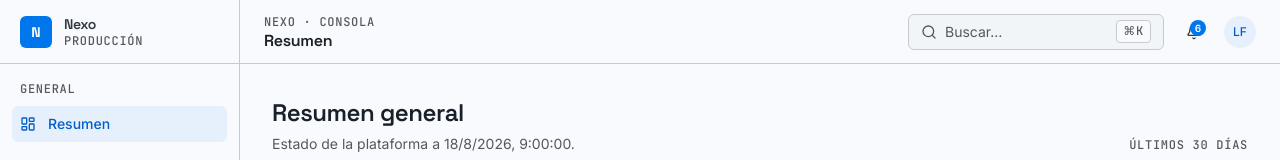
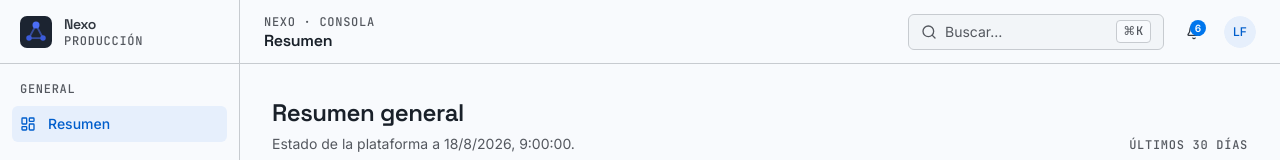
Before and after one commit to jeironpro/dashboard-administrador, a React (Vite) app: page / in a window 1280 px wide. Shown: the top 160 px of the page. Built offline with nearby package versions, Linux system fonts and the light colour scheme.

Commit message:
fix/icon: usa el favicon de la consola como logo del sidebar y sube tabWidth a 4

```diff
--- a/src/components/layout/Sidebar.tsx
+++ b/src/components/layout/Sidebar.tsx
@@ -22,9 +22,12 @@ function SidebarContent() {
         aria-label="Ir al inicio"
         className="flex h-16 items-center gap-3 border-b px-5 transition-colors hover:bg-muted/60"
       >
-        <span className="flex h-8 w-8 items-center justify-center rounded-md bg-primary font-heading text-sm font-bold text-primary-foreground">
-          N
-        </span>
+        <img
+          src="/favicon.svg"
+          alt=""
+          aria-hidden="true"
+          className="h-8 w-8 shrink-0"
+        />
         <div className="flex flex-col leading-tight">
           <span className="font-heading text-sm font-semibold tracking-tight">Nexo</span>
           <span className="mono-label text-[10px] text-muted-foreground">
```
Also changed, not shown: 1 other file (tests, documents, lock files or other folders).
